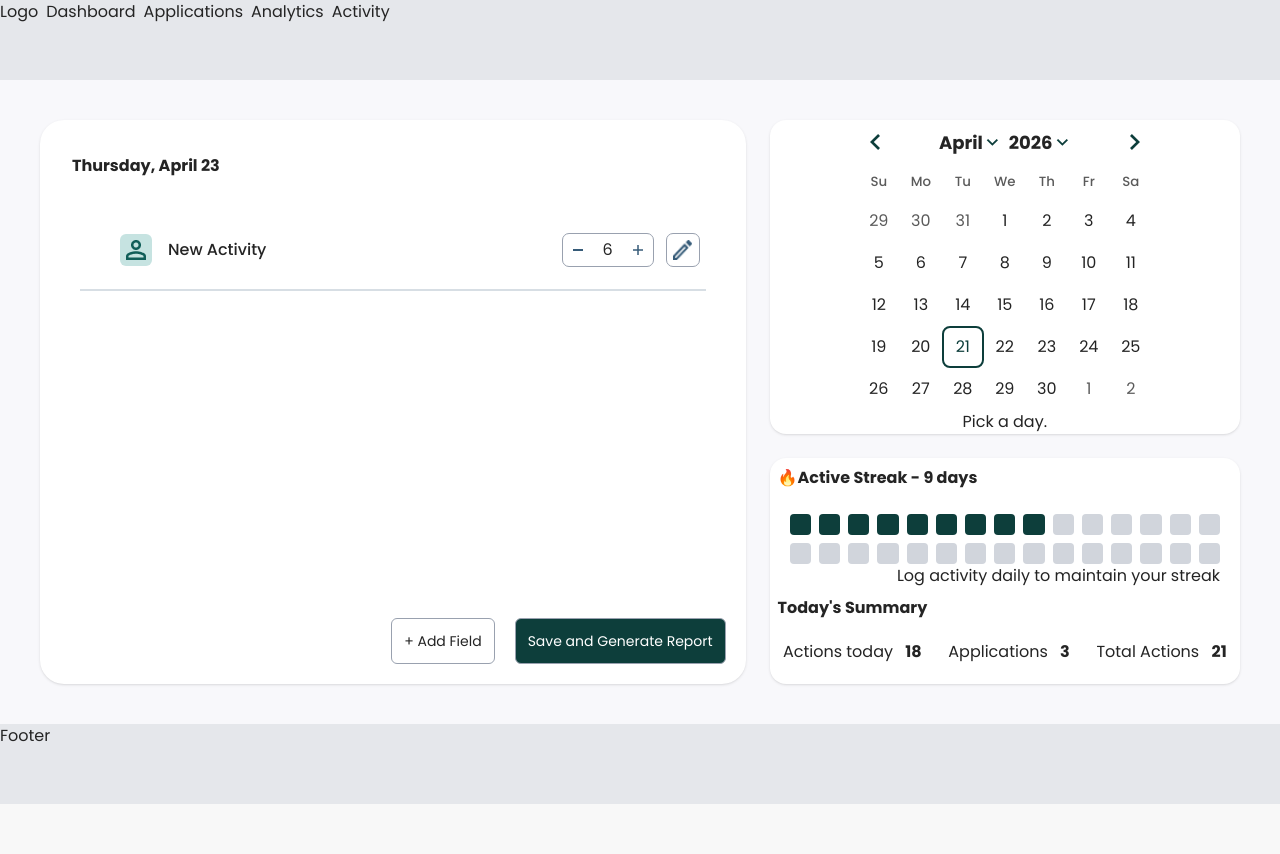
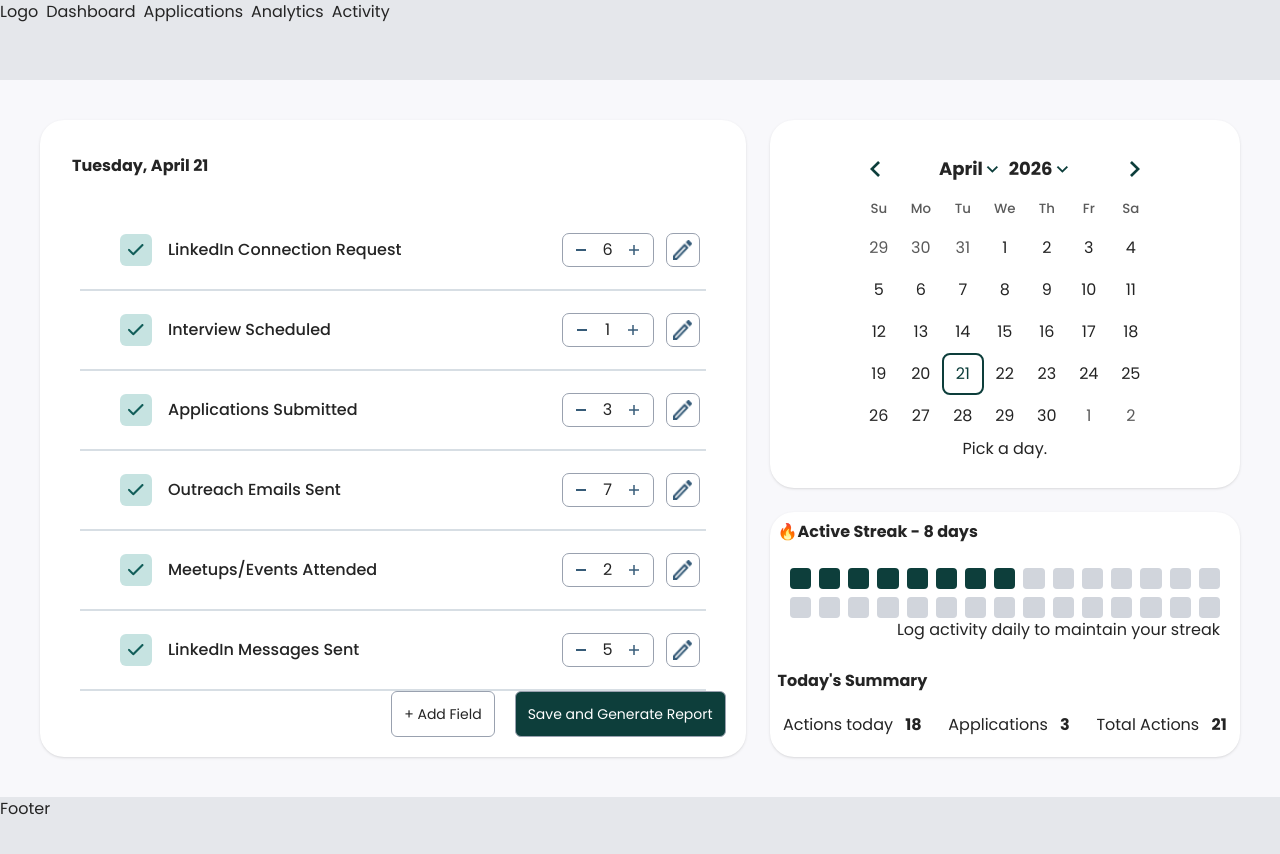
Before and after one commit to chingu-voyages/V60-tier3-team-39, a React (Vite) app in the folder client/: page /activity in a window 1280 px wide. Shown: the top 854 px of the page. Before the commit the page ends 804 px from the top, so only its background shows below. Built offline with nearby package versions, Linux system fonts and the light colour scheme.

Commit message:
Activity page appearance complete. Committing before removing unnecessary files that were included while working with react calendar which was replaced by day picker.

```diff
--- a/client/src/components/Activity/Activity.tsx
+++ b/client/src/components/Activity/Activity.tsx
@@ -1,51 +1,24 @@
 import data from "../../data/data.json";
-// import { MyCalendar } from "./CalendarTile";
 import { MyDatePicker } from "./CalendarTile";
 import DailyCounter from "./DailyCounter";
 import StreakSquares from "./Streak";
-import React, { useState, useEffect } from "react";
-// import "react-calendar/dist/Calendar.css";
-// import { DayPicker } from "react-day-picker";
-// import "react-day-picker/dist/style.css";
-// import "./calendar.css";
-
-// export function MyDayPicker() {
-//   return (
-//     <div className = "p-4 outline-blue-500 outline-solid outline-2 ">
-//       <DayPicker />
-//     </div>
-//   )
-// }
-
-// export function clickCounter(activityCount: number, buttonPressed: string) {
-//   if (buttonPressed === "minus") {
-//     return activityCount - 1;
-//   } else if (buttonPressed === "plus") {
-//     return activityCount + 1;
-//   }
-//   return activityCount;
-// }
+import { useState } from "react";
 
 const todaysActions = 18;
 const applications = 3;
 const totalActions = 21;
-const activeStreak = 9;
 
 const Activity = () => {
-  const [activities, setActivities] = useState([
-    {
-      id: crypto.randomUUID(),
-      activityName: "New Activity",
-      count: 0,
-      icon: "/images/li-connections.png",
-    },
-  ]);
+  const [activities, setActivities] = useState(data.activities);
+  const [streak] = useState(data.activeStreak);
+  const [date] = useState(new Date());
 
   function handleAddActivity() {
     setActivities((prev) => [
       ...prev,
       {
         id: crypto.randomUUID(),
+        date: new Date().toISOString().slice(0, 10),
         activityName: "New Activity",
         count: 0,
         icon: "/images/li-connections.png",
@@ -53,20 +26,42 @@ const Activity = () => {
     ]);
   }
 
+  function handleIncrementActivity(id: string, increment: number) {
+    setActivities((prev) =>
+      prev.map((activity) =>
+        activity.id === id
+          ? { ...activity, count: activity.count + increment }
+          : activity,
+      ),
+    );
+  }
+
   return (
     <>
       <div
         id="page-container"
-        className="flex flex-col md:flex-row w-full flex-1 justify-center gap-6 px-10 py-10 bg-[#F8F8FB]"
+        className="flex flex-1 flex-col md:flex-row w-full
+        justify-center gap-6 px-2 sm:px-10 py-10 bg-[#F8F8FB]"
       >
         <div
           id="left-side"
-          className="flex flex-col h-full w-full md:w-[60%] bg-white shadow-sm rounded-3xl"
+          className="flex flex-col
+          h-full w-full min-w-[350px] md:w-[60%]
+          bg-white shadow-sm rounded-3xl"
         >
           <div className="min-h-14 md:min-h-22.75 py-4 flex items-center ml-8">
-            <h3 className="font-bold text-m">Thursday, April 23</h3>
+            <h3 className="font-bold text-m">
+              {date.toLocaleDateString("en-US", {
+                weekday: "long",
+                month: "long",
+                day: "numeric",
+              })}
+            </h3>
           </div>
-          <DailyCounter activities={activities} />
+          <DailyCounter
+            activities={activities}
+            onIncrementActivity={handleIncrementActivity}
+          />
           <div className="flex justify-end pr-5 mt-auto mb-5 items-bottom">
             <button
               className="border border-gray-400 rounded-md p-3 mx-5 text-sm"
@@ -74,31 +69,41 @@ const Activity = () => {
             >
               + Add Field
             </button>
-            <button className="border border-gray-400 rounded-md bg-primary p-3 text-sm text-white">
+            <button
+              className="border border-gray-400 rounded-md
+            bg-primary
+            p-3
+            text-sm
+            text-white"
+            >
               Save and Generate Report
             </button>
           </div>
         </div>
         <div
           id="right-side"
-          className="w-full md:w-[40%] min-w-[350px] flex flex-col gap-6 h-full"
+          className="w-full md:w-[40%] min-w-[350px]
+          flex flex-col
+          gap-6
+          h-full"
         >
           <div
             id="calendar-area"
-            className="flex-3 w-full flex items-stretch justify-stretch shadow-sm rounded-2xl bg-white"
+            className="flex flex-3
+            w-full
+            items-stretch justify-stretch
+            shadow-sm rounded-3xl bg-white"
           >
             <MyDatePicker />
           </div>
           <div
             id="streak-summary-area"
-            className="flex-2 w-full shadow-sm bg-white rounded-2xl flex flex-col"
+            className="flex flex-2 flex-col w-full shadow-sm bg-white rounded-3xl"
           >
             <div id="counter-area" className="flex-4 flex flex-col w-full">
-              <h3 className="m-2 font-bold">
-                🔥Active Streak - {activeStreak} days
-              </h3>
+              <h3 className="m-2 font-bold">🔥Active Streak - {streak} days</h3>
               <div className="w-full mt-4 px-5">
-                <StreakSquares activeStreak={activeStreak} />
+                <StreakSquares activeStreak={streak} />
               </div>
               <div className="flex justify-end pr-5">
                 <p>Log activity daily to maintain your streak</p>
--- a/client/src/components/Activity/CalendarTile.tsx
+++ b/client/src/components/Activity/CalendarTile.tsx
@@ -1,4 +1,3 @@
-import Calendar from "react-calendar";
 import { useState } from "react";
 import { DayPicker } from "react-day-picker";
 import "react-day-picker/style.css";
@@ -21,7 +20,3 @@ export function MyDatePicker() {
     />
   );
 }
-
-export function MyCalendar() {
-  return <Calendar calendarType="gregory" />;
-}
--- a/client/src/components/Activity/DailyCounter.tsx
+++ b/client/src/components/Activity/DailyCounter.tsx
@@ -1,5 +1,6 @@
 interface Activity {
-  id:string;
+  id: string;
+  date: string;
   activityName: string;
   count: number;
   icon: string;
@@ -7,10 +8,14 @@ interface Activity {
 
 interface DailyCounterProps {
   activities: Activity[];
+  onIncrementActivity: (id: string, increment: number) => void;
 }
 
-export default function DailyCounter({ activities }: DailyCounterProps) {
-  console.log(`in DailyCounter`);
+export default function DailyCounter({
+  activities,
+  onIncrementActivity,
+}: DailyCounterProps) {
+  console.log(`in DailyCounter ${activities.map((a) => a.date)}`);
 
   return (
     <>
@@ -18,22 +23,25 @@ export default function DailyCounter({ activities }: DailyCounterProps) {
         {activities.map((activity) => (
           <li key={activity.id}>
             <div className="flex w-auto h-[80px] mx-10 border-b-2 border-[#D7DEE4]">
-              <div className="flex items-center ml-10 w-[80%]">
-                <div className="bg-icon-bg w-[32px] h-[32px] flex justify-center items-center rounded-md h-1rem w-3rem">
-                  <img
-                    src="/images/li-connections.png"
-                    alt="linked in connections icon"
-                  />
+              <div className="flex items-center ml-0 lg:ml-10 w-[80%]">
+                <div className="bg-icon-bg h-[32px] aspect-square flex justify-center items-center rounded-md h-1rem w-3rem">
+                  <img src="/images/check.png" alt="check-mark icon" />
                 </div>
                 <p className="pl-4 font-medium">{activity.activityName}</p>
               </div>
               <div className="flex w-[35%] max-w-[150px] justify-around items-center">
                 <div className="flex w-[60%] h-8 justify-around items-center outline-gray-400 rounded-md outline-solid outline-1">
-                  <button>
+                  <button
+                    onClick={() => onIncrementActivity(activity.id, -1)}
+                    className="h-full aspect-square flex items-center justify-center"
+                  >
                     <img src="../../images/minus.png" alt="-" className="" />
                   </button>
-                  <div>6</div>
-                  <button>
+                  <div>{activity.count}</div>
+                  <button
+                    onClick={() => onIncrementActivity(activity.id, 1)}
+                    className="h-full aspect-square flex items-center justify-center"
+                  >
                     <img src="../../images/plus.png" alt="+" className="" />
                   </button>
                 </div>
--- a/client/src/data/data.json
+++ b/client/src/data/data.json
@@ -109,8 +109,46 @@
   "activities": [
     {
       "id": "linked-in-connections",
+      "date": "2026-04-30",
       "activityName": "LinkedIn Connection Request",
       "count": 6,
+      "icon": "/images/li-connections.png"
+    },
+    {
+      "id": "interview-scheduled",
+      "date": "2026-04-30",
+      "activityName": "Interview Scheduled",
+      "count": 1,
+      "icon": "/images/li-connections.png"
+    },
+
+    {
+      "id": "applications-submitted",
+      "date": "2026-04-30",
+      "activityName": "Applications Submitted",
+      "count": 3,
+      "icon": "/images/li-connections.png"
+    },
+
+    {
+      "id": "outreach-emails-sent",
+      "date": "2026-04-30",
+      "activityName": "Outreach Emails Sent",
+      "count": 7,
+      "icon": "/images/li-connections.png"
+    },
+    {
+      "id": "meetups-events-attended",
+      "date": "2026-04-29",
+      "activityName": "Meetups/Events Attended",
+      "count": 2,
+      "icon": "/images/li-connections.png"
+    },
+    {
+      "id": "linked-in-messages-sent",
+      "date": "2026-04-29",
+      "activityName": "LinkedIn Messages Sent",
+      "count": 5,
       "icon": "/images/li-connections.png"
     }
   ]
```
Also changed, not shown: client/src/index.css (+1 -45 lines). Lines whose indentation alone changed are shown as unchanged.
